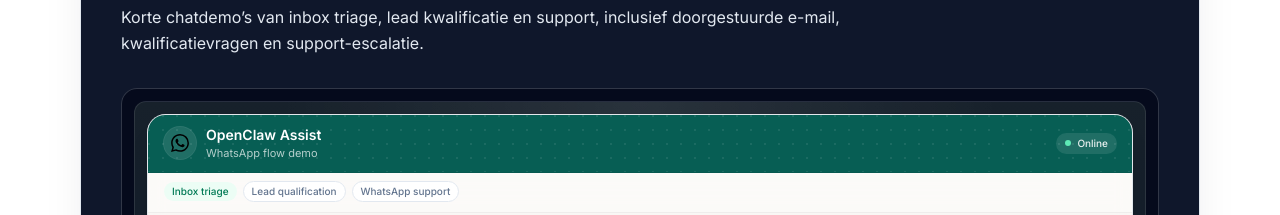
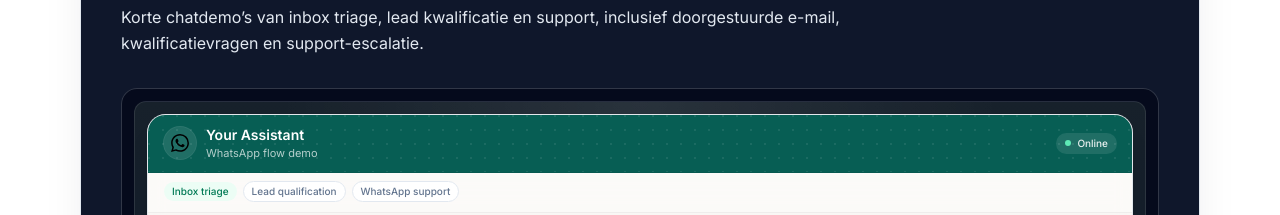
Before and after one commit to openclawbot69420-ux/youraiworker-site, a Next.js app: page / in a window 1280 px wide. Shown: the part 1800-2015 px from the top of the page. Built offline with nearby package versions, Linux system fonts and the light colour scheme.

Commit message:
ui: rename demo header to 'Your Assistant'

```diff
--- a/src/components/ChatDemo.tsx
+++ b/src/components/ChatDemo.tsx
@@ -121,7 +121,7 @@ const bubbleClassForTone = (tone: BubbleTone, skin: AppSkin) => {
 
 export const ChatDemo: React.FC<ChatDemoProps> = ({
   scenarios = HOMEPAGE_SCENARIOS,
-  demoTitle = "OpenClaw Assist",
+  demoTitle = "Your Assistant",
 }) => {
   const rootRef = useRef<HTMLDivElement | null>(null)
   const scrollRef = useRef<HTMLDivElement | null>(null)
```
